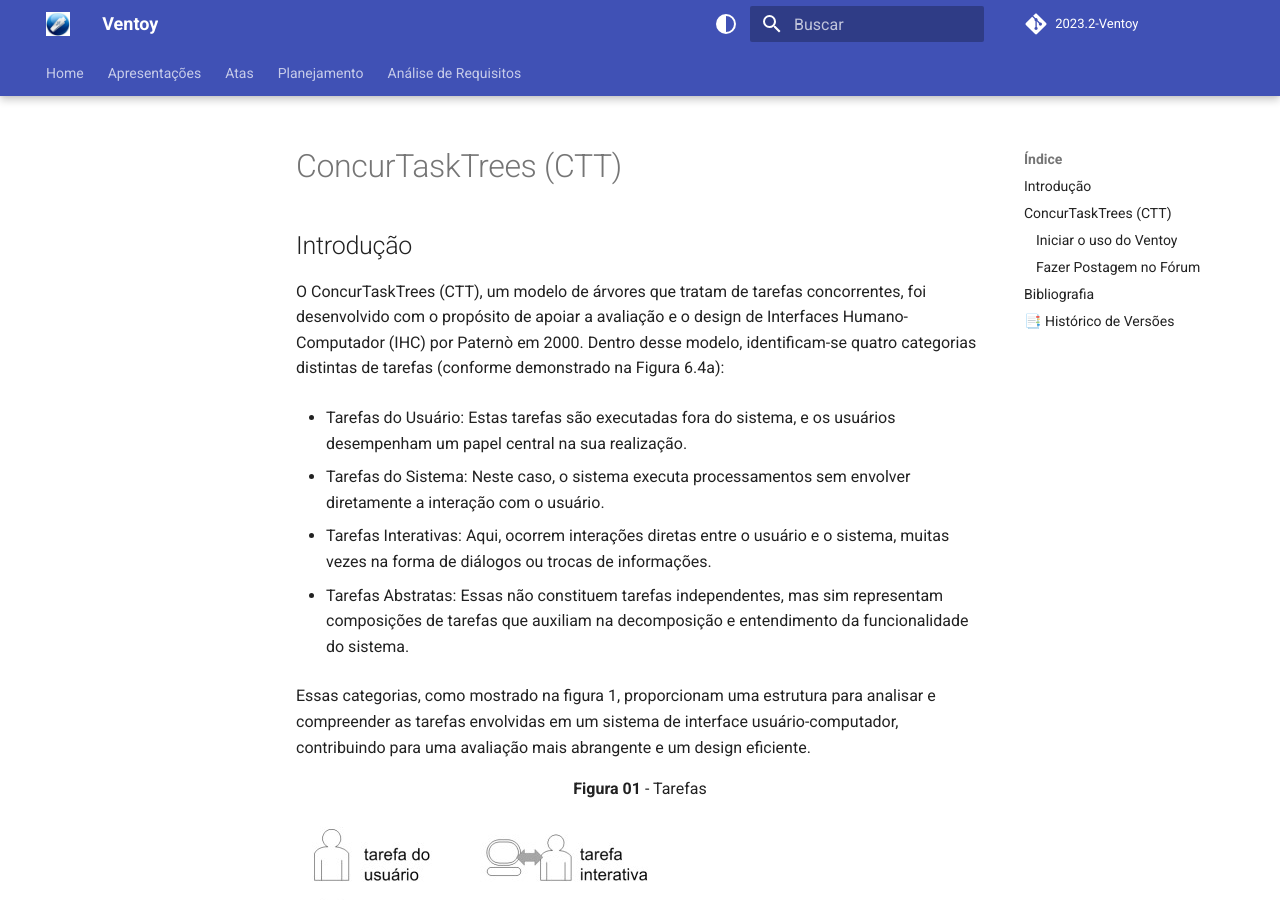
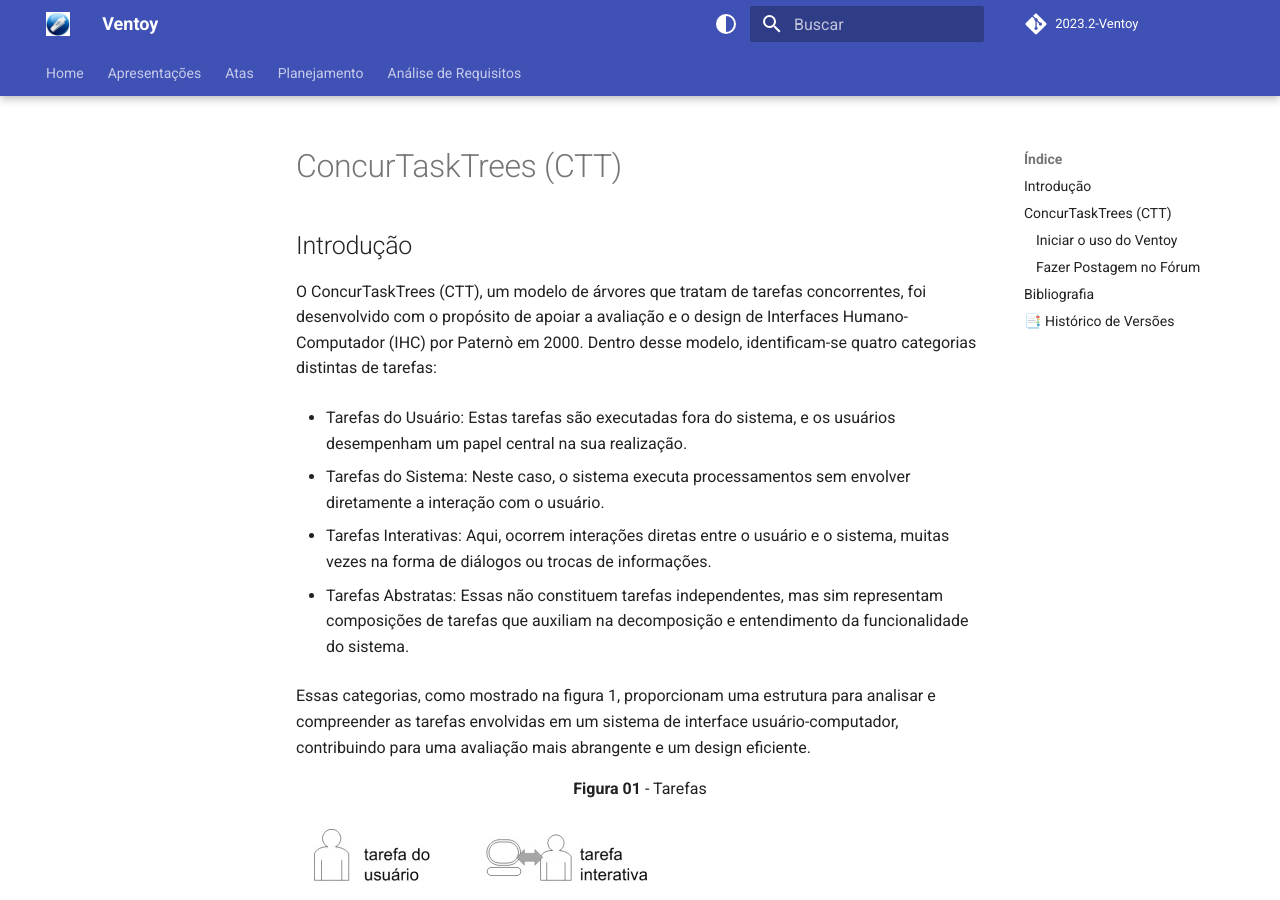
Before and after one commit to Interacao-Humano-Computador/2023.2-Ventoy, an MkDocs documentation site: the page built from docs/AnaliseDeRequisitos/analisedetarefas/ConcurTaskTrees.md, in a window 1280 px wide and 900 px high. Built offline with MkDocs 1.6.1 and Material for MkDocs 9.7.7, drawn with Linux system fonts in a browser that asks for light colours; comment, search, counter and statistics services are not loaded.

Commit message:
Update ConcurTaskTrees.md

```diff
--- a/docs/AnaliseDeRequisitos/analisedetarefas/ConcurTaskTrees.md
+++ b/docs/AnaliseDeRequisitos/analisedetarefas/ConcurTaskTrees.md
@@ -1,7 +1,7 @@
 # ConcurTaskTrees (CTT)
 
 ## Introdução
-O ConcurTaskTrees (CTT), um modelo de árvores que tratam de tarefas concorrentes, foi desenvolvido com o propósito de apoiar a avaliação e o design de Interfaces Humano-Computador (IHC) por Paternò em 2000. Dentro desse modelo, identificam-se quatro categorias distintas de tarefas (conforme demonstrado na Figura 6.4a):
+O ConcurTaskTrees (CTT), um modelo de árvores que tratam de tarefas concorrentes, foi desenvolvido com o propósito de apoiar a avaliação e o design de Interfaces Humano-Computador (IHC) por Paternò em 2000. Dentro desse modelo, identificam-se quatro categorias distintas de tarefas:
 
 - Tarefas do Usuário: Estas tarefas são executadas fora do sistema, e os usuários desempenham um papel central na sua realização.
 
```
